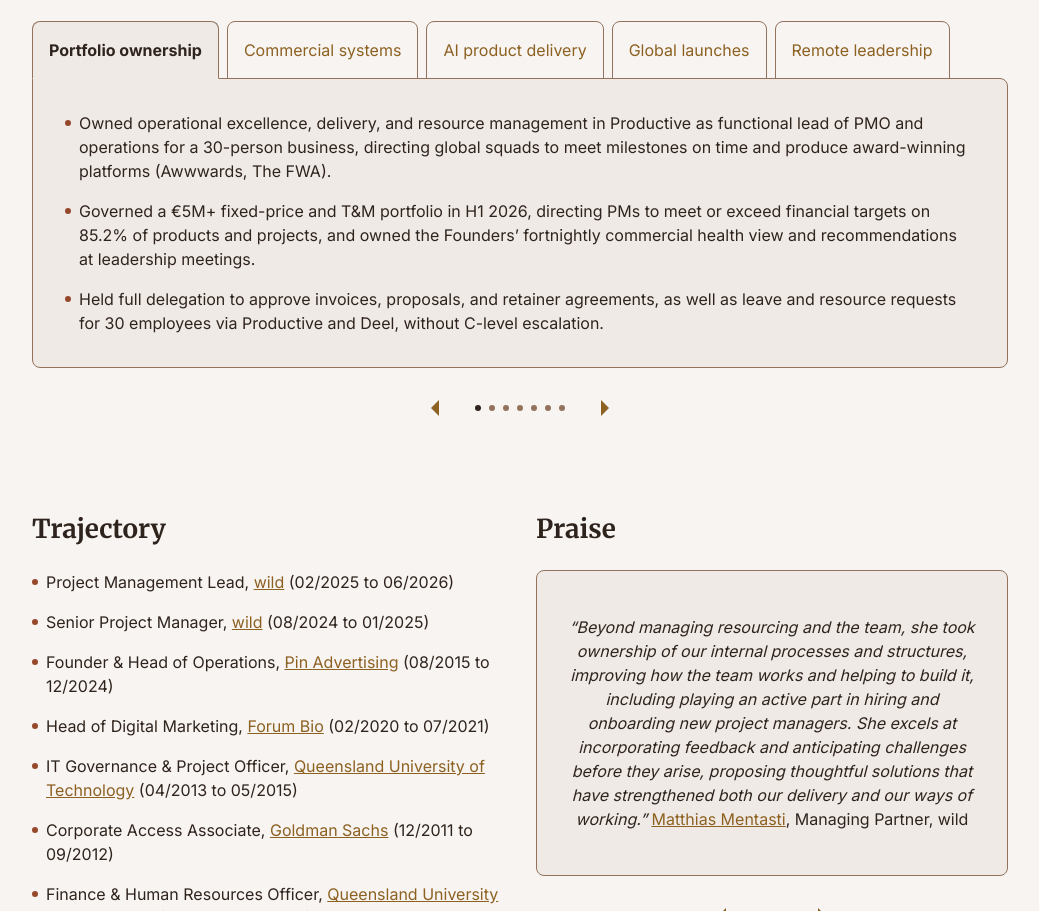
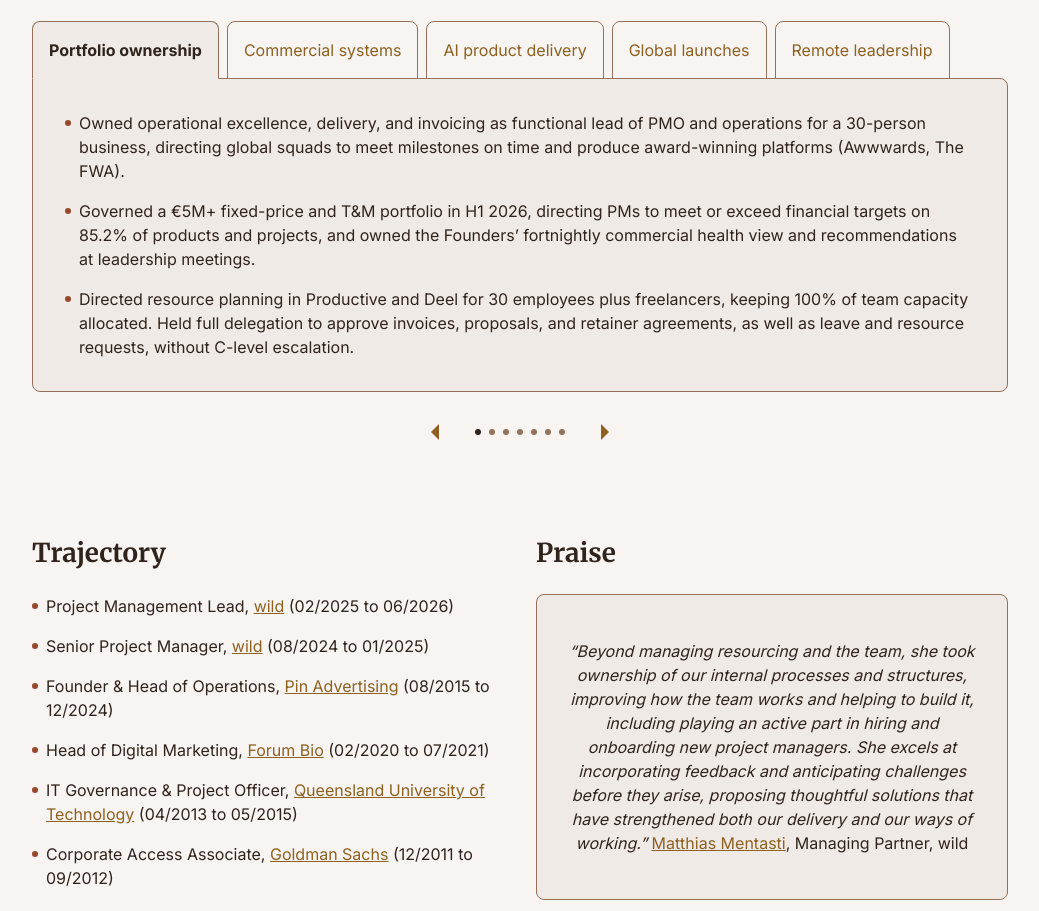
Before and after one commit to chantellbcollins/career-portfolio, a website: page index.html in a window 1280 px wide. Shown: the part 1809-2720 px from the top of the page, without its empty margins (120-1159 px from the left). Drawn offline with Linux system fonts and the light colour scheme.

Commit message:
Match Master CV wording: invoicing and resource planning bullets (#165)
The first Portfolio ownership bullet now says 'and invoicing' as in the Master CV. The third bullet is replaced by the CV resource planning bullet, which includes the held full delegation sentence.

Co-authored-by: Claude Sonnet 5.5 <noreply@anthropic.com>

```diff
--- a/index.html
+++ b/index.html
@@ -320,9 +320,9 @@
   </div>
   <div class="min-h-[230px] border border-border rounded-b-lg rounded-tr-lg mt-0 tint-bg p-6 sm:p-8" id="capabilityPanels">
     <div data-panel="governance" class="on"><ul class="space-y-4">
-      <li class="flex gap-2"><span class="mt-[9px] h-1.5 w-1.5 rounded-full bg-terracotta shrink-0"></span><p>Owned operational excellence, delivery, and resource management in Productive as functional lead of PMO and operations for a 30-person business, directing global squads to meet milestones on time and produce award-winning platforms (Awwwards, The FWA).</p></li>
+      <li class="flex gap-2"><span class="mt-[9px] h-1.5 w-1.5 rounded-full bg-terracotta shrink-0"></span><p>Owned operational excellence, delivery, and invoicing as functional lead of PMO and operations for a 30-person business, directing global squads to meet milestones on time and produce award-winning platforms (Awwwards, The FWA).</p></li>
       <li class="flex gap-2"><span class="mt-[9px] h-1.5 w-1.5 rounded-full bg-terracotta shrink-0"></span><p>Governed a &euro;5M+ fixed-price and T&amp;M portfolio in H1 2026, directing PMs to meet or exceed financial targets on 85.2% of products and projects, and owned the Founders&rsquo; fortnightly commercial health view and recommendations at leadership meetings.</p></li>
-      <li class="flex gap-2"><span class="mt-[9px] h-1.5 w-1.5 rounded-full bg-terracotta shrink-0"></span><p>Held full delegation to approve invoices, proposals, and retainer agreements, as well as leave and resource requests for 30 employees via Productive and Deel, without C-level escalation.</p></li></ul></div>
+      <li class="flex gap-2"><span class="mt-[9px] h-1.5 w-1.5 rounded-full bg-terracotta shrink-0"></span><p>Directed resource planning in Productive and Deel for 30 employees plus freelancers, keeping 100% of team capacity allocated. Held full delegation to approve invoices, proposals, and retainer agreements, as well as leave and resource requests, without C-level escalation.</p></li></ul></div>
     <div data-panel="commercial"><ul class="space-y-4">
       <li class="flex gap-2"><span class="mt-[9px] h-1.5 w-1.5 rounded-full bg-terracotta shrink-0"></span><p>Standardized pricing and challenged technical estimates through the company-wide Estimation Guide, commercial pricing frameworks, and contract templates, backed by the production and automation suite I built, enabling PMs to secure 69 new agreements.</p></li>
       <li class="flex gap-2"><span class="mt-[9px] h-1.5 w-1.5 rounded-full bg-terracotta shrink-0"></span><p>Redesigned the account portfolio into two retainer offers, betting on 6-month minimum contracts over open-ended, low-value engagements, generating up to &euro;30,000 per month in predictable recurring revenue.</p></li>
```
